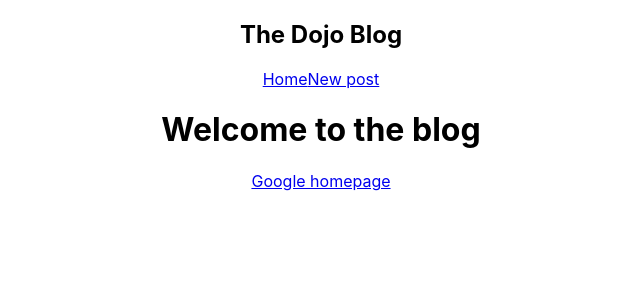
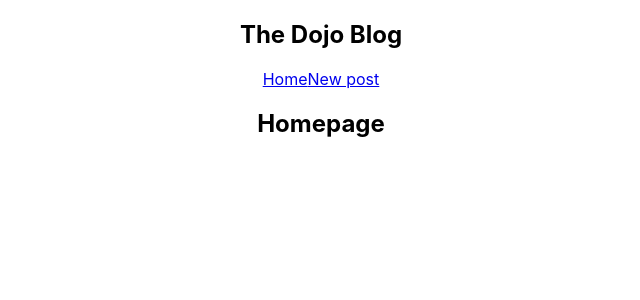
Before and after one commit to TinThomas/Dojo-blog, a React (Create React App) app: page / in a window 1280 px wide. Shown: the top 300 px of the page, without its empty margins (319-959 px from the left). Built offline with nearby package versions, Linux system fonts and the light colour scheme.

Commit message:
Added home component

```diff
--- a/src/App.js
+++ b/src/App.js
@@ -1,18 +1,14 @@
 import './App.css';
 import Navbar from './Navbar';
+import Home from './Home';
 
 function App() {
-  const title = "Welcome to the blog";
-  const likes = 50;
-  const link = "http://www.google.com";
 
   return (
     <div className="App">
       <Navbar />
       <div className="content">
-        <h1>{title}</h1>
-
-        <a href={link}>Google homepage</a>
+        <Home />
       </div>
     </div>
   );
--- /dev/null
+++ b/src/Home.js
@@ -0,0 +1,9 @@
+const Home = () => {
+  return (
+    <div className="home">
+      <h2>Homepage</h2>
+    </div>
+  );
+}
+
+export default Home;
```
